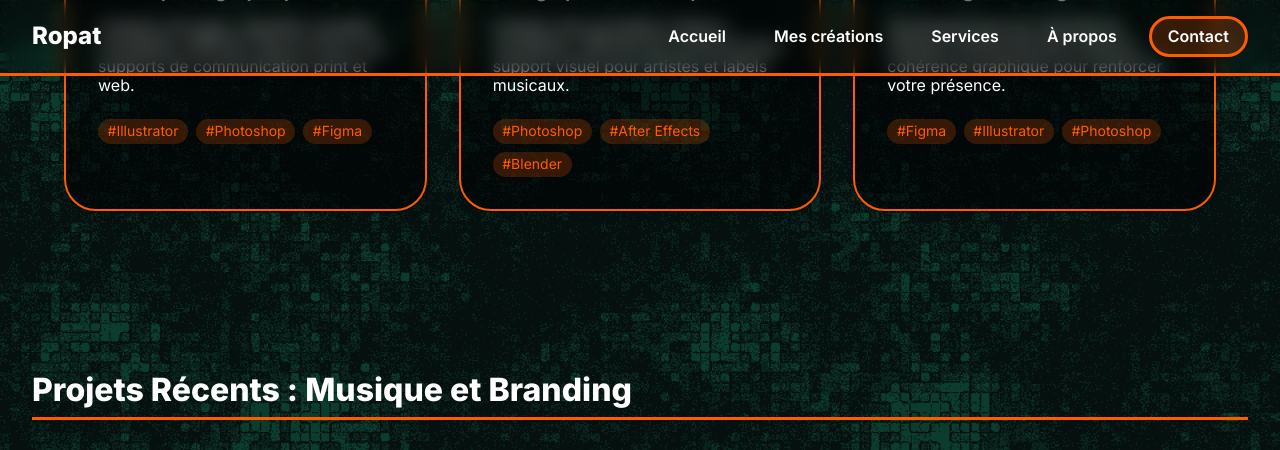
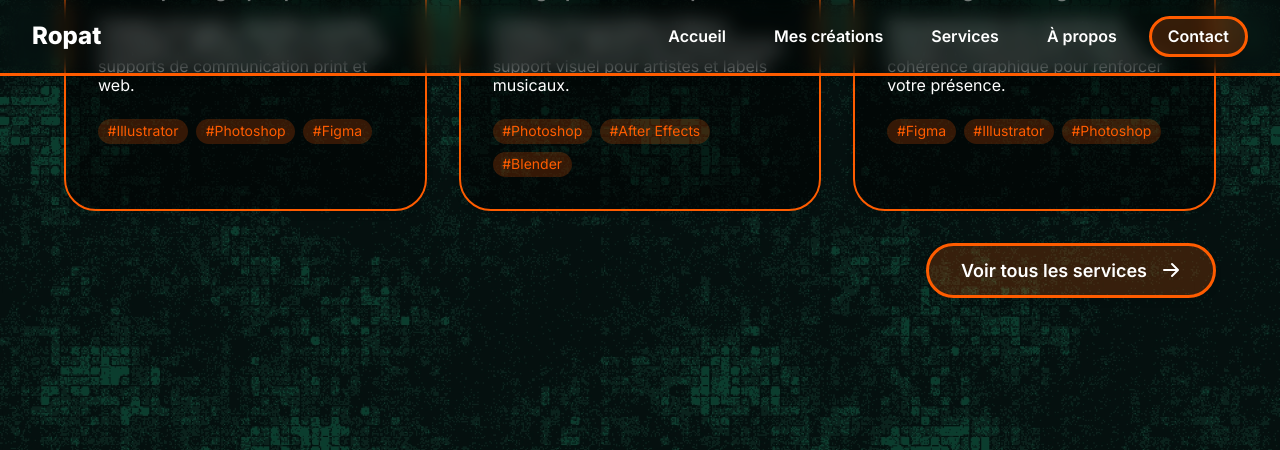
Before and after one commit to 7Nautilus/ropat-portfolio, a Jekyll site: the page built from index.html, in a window 1280 px wide and 900 px high, scrolled down 789 px, cut to the strip 0-450 px from the top of the window. Built offline with Jekyll 4.4.1, drawn with Linux system fonts in a browser that asks for light colours.

Commit message:
cta services link added to index.html

```diff
--- a/index.html
+++ b/index.html
@@ -54,6 +54,14 @@
         {% endif %}
       {% endfor %}
     </div>
+    <div class="cta-container">
+      <a href="/fr/services.html" class="cta">
+        Voir tous les services
+        <svg width="20" height="20" viewBox="0 0 20 20" fill="currentColor" aria-hidden="true">
+          <path fill-rule="evenodd" d="M10.293 3.293a1 1 0 011.414 0l6 6a1 1 0 010 1.414l-6 6a1 1 0 01-1.414-1.414L14.586 11H3a1 1 0 110-2h11.586l-4.293-4.293a1 1 0 010-1.414z" clip-rule="evenodd"/>
+        </svg>
+      </a>
+    </div>
   </section>
 
   <!-- PROJECTS SECTION -->
```
